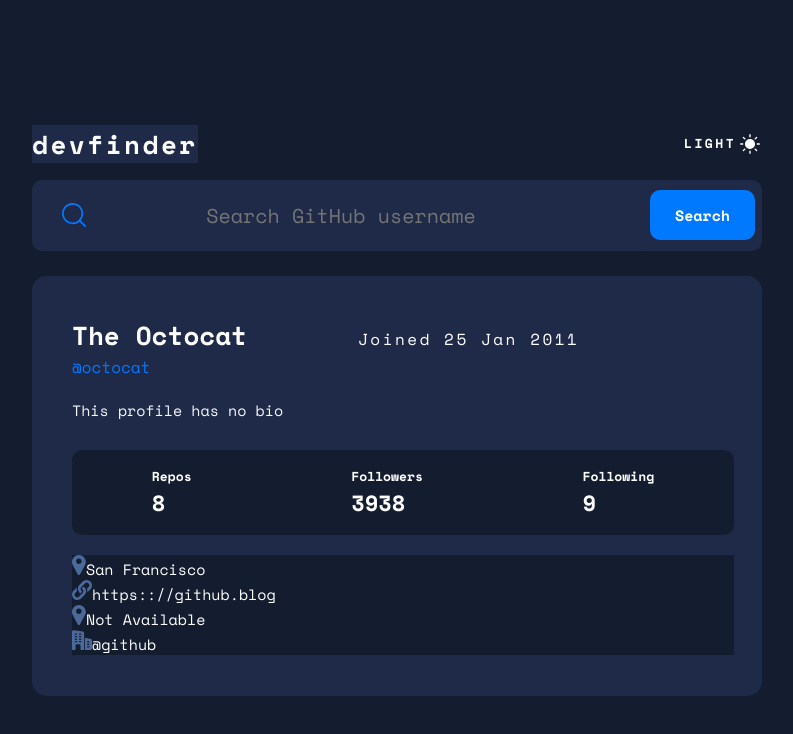
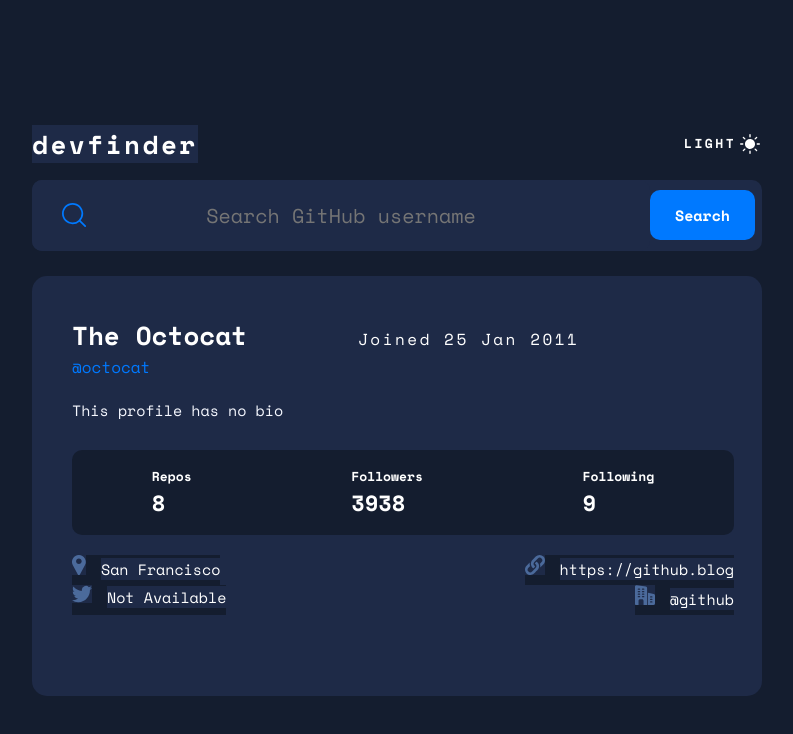
Before and after one commit to monsor3s/github-user-search-app, a React (Vite) app: page / in a window 1280 px wide. Shown: the top 734 px of the page, without its empty margins (243-1036 px from the left). Built offline with nearby package versions, Linux system fonts and the light colour scheme.

Commit message:
centralized item footer

```diff
--- a/src/components/Body/MainContainer.jsx
+++ b/src/components/Body/MainContainer.jsx
@@ -33,21 +33,25 @@
           </div>
         </div>
         <footer className="link-container">
+          <section className="footer-section">
             <div>
-            <img src={LocationIcon} alt="location icon" />
+              <img src={LocationIcon} alt="location icon" className="main-icon"/>
               <a href="" className="footer-link">San Francisco</a>
             </div>
             <div>
-          <img src={AnchorIcon} alt="anchor icon" />
-          <a href="" className="footer-link">https:://github.blog</a>
+              <img src={AnchorIcon} alt="anchor icon" className="main-icon"/>
+              <a href="" className="footer-link">https://github.blog</a>
             </div>
-          <div>
-          <img src={LocationIcon} alt="location icon" />
+          </section>
+          <div className="footer-section">
+            <div className="row-container">
+              <img src={TwitterIcon} alt="location icon" className="main-icon"/>
               <a href="" className="footer-link">Not Available</a>
             </div>
-          <div>
-          <img src={CompanyIcon} alt="Company icon" />
+            <div className="row-container">
+              <img src={CompanyIcon} alt="Company icon" className="main-icon"/>
               <a href="" className="footer-link">@github</a>
+            </div>
           </div>
         </footer>
       </div>
--- a/src/styles/components/main-container.sass
+++ b/src/styles/components/main-container.sass
@@ -82,10 +82,25 @@
 
 .link-container
   width: 100%
-  height: 75px
   margin-top: 2rem
+  display: flex
+  flex-direction: column
+  background-color: variables.$dark-cyan
+
+.footer-section
+  width: 100%
+  height: 30px
+  background-color: variables.$dark-cyan
+  display: flex
+  // align-items: center
+  justify-content: space-between
+
+.main-icon
+  margin-right: 1.5rem
+  background-color: variables.$dark-cyan
 
 .footer-link
   font-size: 1.5rem
   color: variables.$white
   text-decoration: none
+  background-color: variables.$dark-cyan
```
Lines whose indentation alone changed are shown as unchanged.
